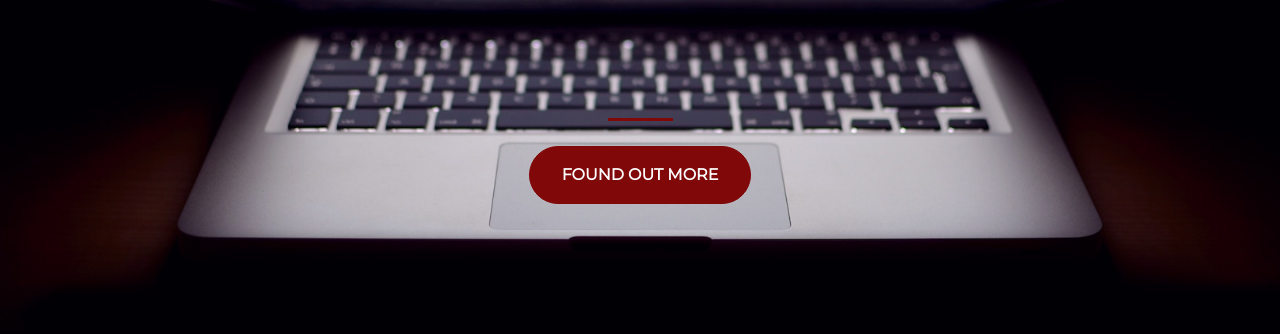
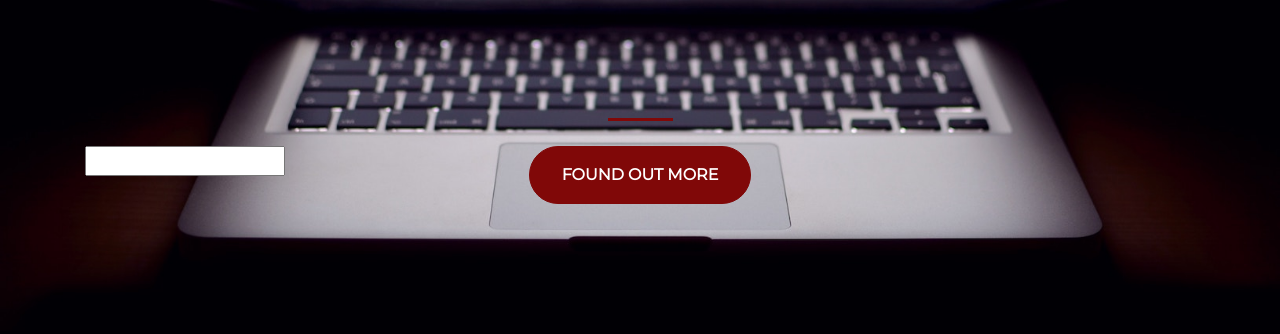
Before and after one commit to JPSignal/JPSignal.github.io, a plain HTML site: page index.html in a window 1280 px wide. Shown: the part 328-662 px from the top of the page. Drawn offline with nearby package versions, Linux system fonts and the light colour scheme.

Commit message:
Update index.html

```diff
--- a/index.html
+++ b/index.html
@@ -31,7 +31,7 @@
               <form action="https://testside.us20.list-manage.com/subscribe/post?u=8069cb2908491233c7fdaee83&amp;id=22a1100d7b" method="post" id="mc-embedded-subscribe-form" name="mc-embedded-subscribe-form" class="validate" target="_blank" novalidate>
                   <div id="mc_embed_signup_scroll">
                   <!-- real people should not fill this in and expect good things - do not remove this or risk form bot signups-->
-                <div style="position: absolute; left: -5000px;" aria-hidden="true"><input type="text" name="b_8069cb2908491233c7fdaee83_22a1100d7b" tabindex="-1" value=""></div>
+                  <div style="position: absolute; center: -5000px;" aria-hidden="true"><input type="text" name="b_8069cb2908491233c7fdaee83_22a1100d7b" tabindex="-1" value=""></div>
                   <div class="clear"><input class="btn btn-primary btn-xl" type="submit" value="Found out more" name="subscribe" id="mc-embedded-subscribe" class="button"></div>
                   </div>
               </form>
```
Lines whose indentation alone changed are shown as unchanged.
